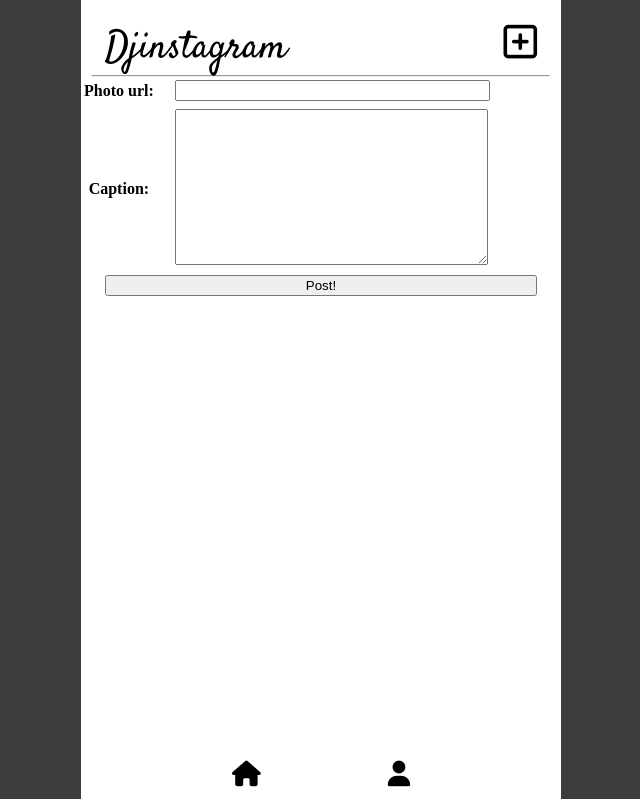
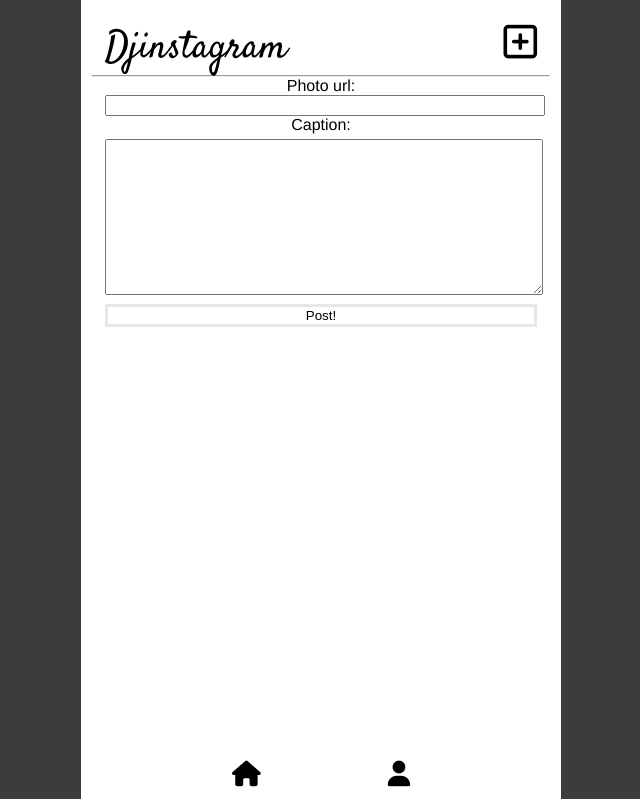
Before and after one commit to richclarke0/Djinstagram, a Django app: page /posts/create/ in a window 1280 px wide. Shown: the top 799 px of the page, without its empty margins (319-959 px from the left). Run offline with Django 4.2, Linux system fonts and the light colour scheme; the visitor is signed in with stand-in values (Sample User, id 1); some libraries are stand-ins or nearby versions.

Commit message:
styles post creation page

```diff
--- a/main_app/static/css/style.css
+++ b/main_app/static/css/style.css
@@ -270,6 +270,24 @@ span.user-reference {
 }
 /* End style for comments/detail page */
 
+/* Style for Post Create Page */
+.create-post {
+  font-family: var(--heading-text);
+  font-size: 2vh;
+  text-align: center;
+}
+
+.create-post input[type="submit"] {
+  background-color: white;
+  color: black;
+  border: 3px solid #e7e7e7;
+}
+
+.create-post input[type="submit"]:hover {
+  background-color: #e7e7e7;
+}
+/* End Style for Post Create Page */
+
 /* Style for registration/signup.html */
 .registration-logo {
   font-family: var(--logo-text);
--- a/main_app/templates/main_app/post_form.html
+++ b/main_app/templates/main_app/post_form.html
@@ -1,11 +1,13 @@
 {% extends 'base.html' %}
 
 {% block content %}
+<div class="create-post">
   <form action="" method="post">
     {% csrf_token %}
     <table>
-      {{ form.as_table }}
+      {{ form.as_p }}
     </table>
     <input type="submit" value="Post!" class="btn">
   </form>
+</div>
 {% endblock %}
```
